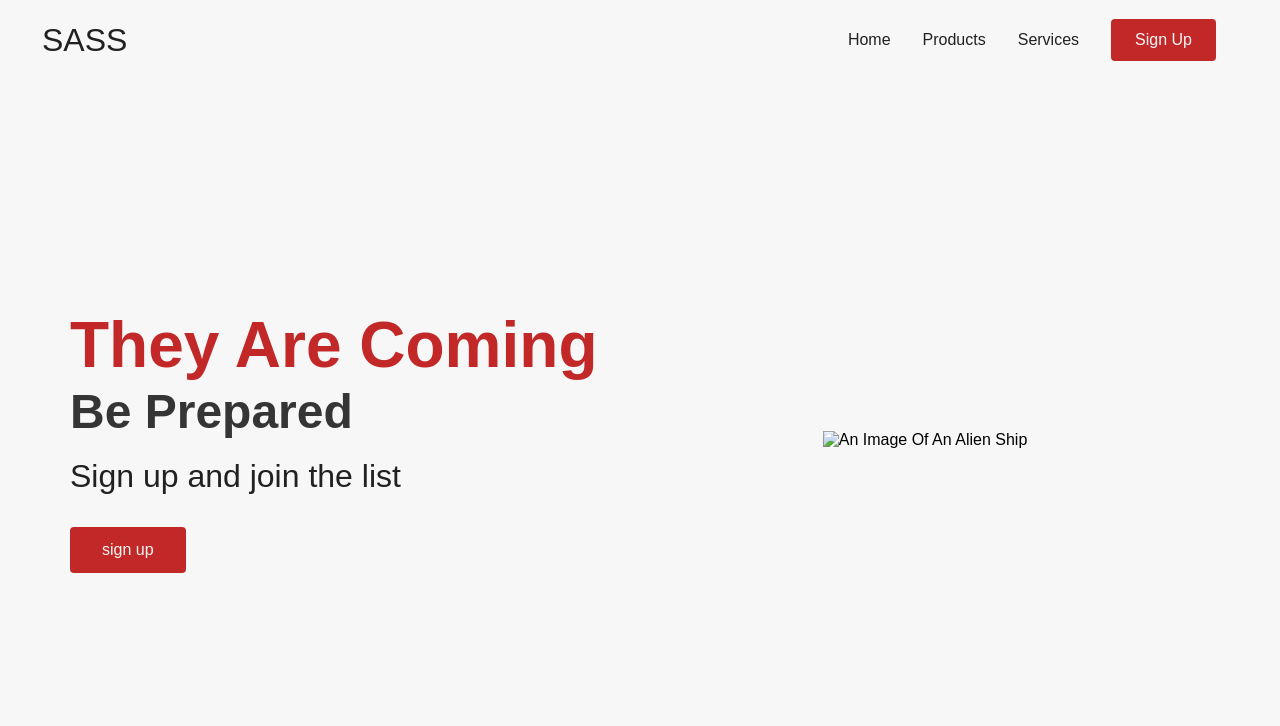
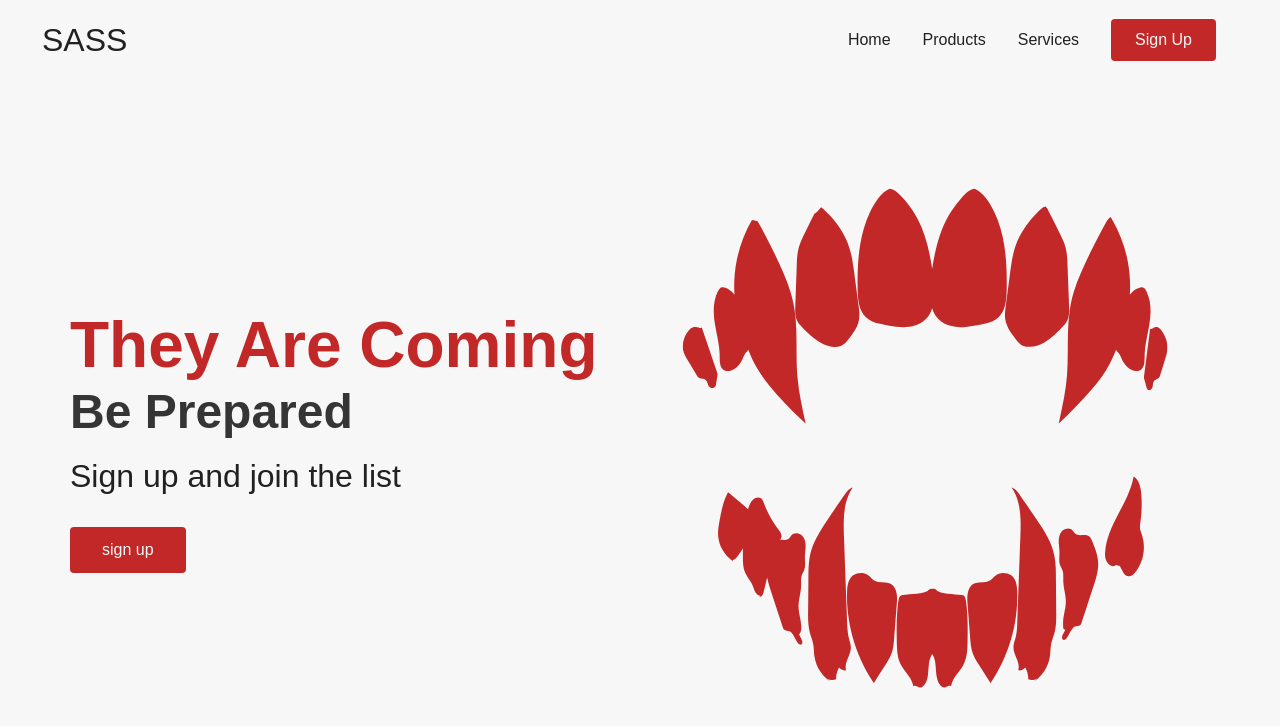
Before and after one commit to kayela-c/sass-yt-tut, a plain HTML site: page index.html in a window 1280 px wide. Drawn offline with Linux system fonts and the light colour scheme.

Commit message:
img url changed

```diff
--- a/index.html
+++ b/index.html
@@ -41,7 +41,7 @@
         </div>
         <div class="hero__container--right">
           <img
-            src="../img/teeth.svg"
+            src="teeth.svg"
             alt="an image of an alien ship"
             class="hero__container--img"
           />
```
